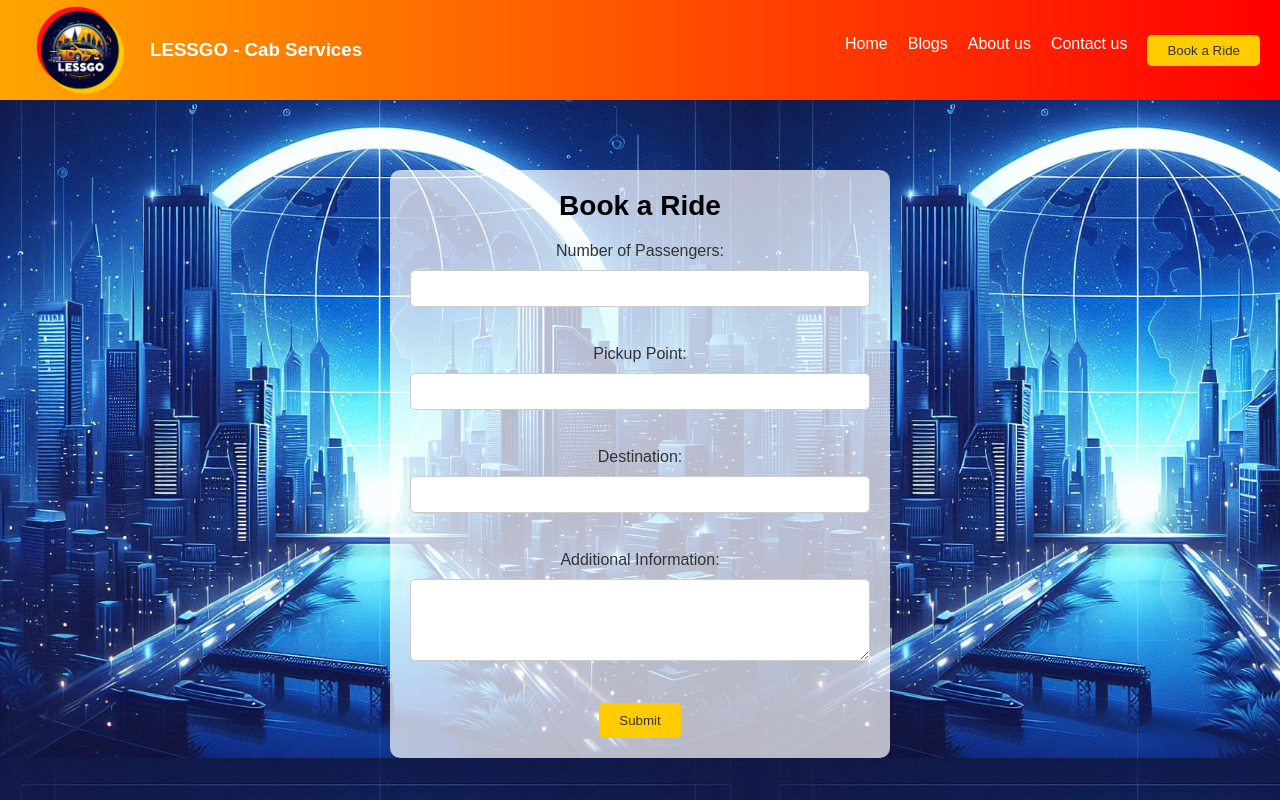
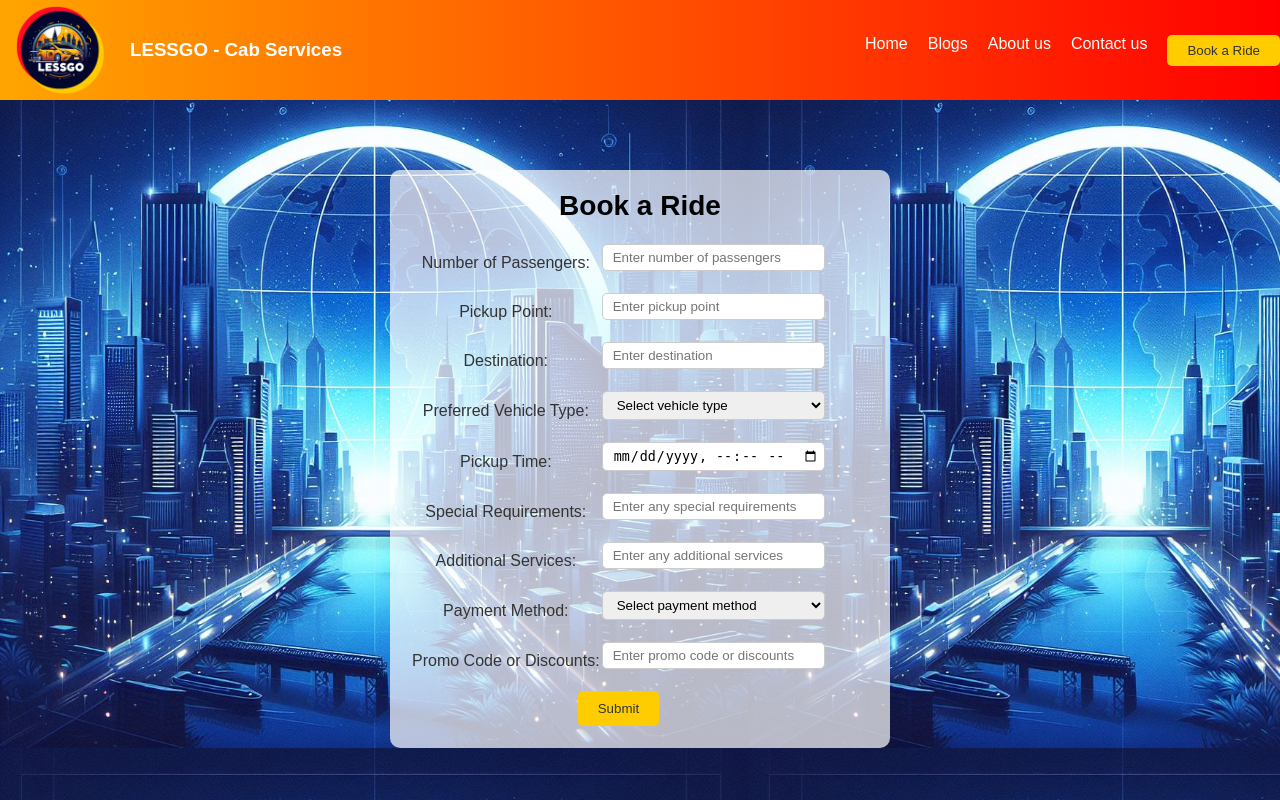
Before and after one commit to LESSGOcab/LESSGOcab.github.io, a PHP site: page /booking.html in a window 1280 px wide. Run offline with PHP 8.4, Linux system fonts and the light colour scheme.

Commit message:
modified booking.html

```diff
--- a/booking.html
+++ b/booking.html
@@ -6,6 +6,7 @@
     <title>LESSGO - Book a Ride</title>
     <link rel="stylesheet" href="common.css">
     <link rel="stylesheet" href="style2.css">
+    <script src="validatForm.js" defer></script>
     <script src="script.js" defer></script> <!-- Linking the JavaScript file -->
 </head>
 <body>
@@ -30,19 +31,62 @@
         <section>
             <h1>Book a Ride</h1>
             <form action="submit_booking.php" method="post"> <!-- Replace "submit_booking.php" with your form handling script -->
-                <label for="numPassengers">Number of Passengers:</label>
-                <input type="number" id="numPassengers" name="numPassengers" required><br><br>
-
-                <label for="pickupPoint">Pickup Point:</label>
-                <input type="text" id="pickupPoint" name="pickupPoint" required><br><br>
-
-                <label for="destination">Destination:</label>
-                <input type="text" id="destination" name="destination" required><br><br>
-
-                <label for="additionalInfo">Additional Information:</label>
-                <textarea id="additionalInfo" name="additionalInfo" rows="4" cols="50"></textarea><br><br>
-
-                <input type="submit" value="Submit">
+                <table>
+                    <tr>
+                        <td><label for="numPassengers">Number of Passengers:</label></td>
+                        <td><input type="number" id="numPassengers" name="numPassengers" placeholder="Enter number of passengers" required></td>
+                    </tr>
+                    <tr>
+                        <td><label for="pickupPoint">Pickup Point:</label></td>
+                        <td><input type="text" id="pickupPoint" name="pickupPoint" placeholder="Enter pickup point" required></td>
+                    </tr>
+                    <tr>
+                        <td><label for="destination">Destination:</label></td>
+                        <td><input type="text" id="destination" name="destination" placeholder="Enter destination" required></td>
+                    </tr>
+                    <tr>
+                        <td><label for="preferredVehicleType">Preferred Vehicle Type:</label></td>
+                        <td>
+                            <select id="preferredVehicleType" name="preferredVehicleType" required>
+                                <option disabled selected value="">Select vehicle type</option>
+                                <option value="sedan">Sedan</option>
+                                <option value="SUV">SUV</option>
+                                <option value="van">Auto</option>
+                                <option value="van">Traveller</option>
+                            </select>
+                        </td>
+                    </tr>
+                    <tr>
+                        <td><label for="pickupTime">Pickup Time:</label></td>
+                        <td><input type="datetime-local" id="pickupTime" name="pickupTime" required></td>
+                    </tr>
+                    <tr>
+                        <td><label for="specialRequirements">Special Requirements:</label></td>
+                        <td><input type="text" id="specialRequirements" name="specialRequirements" placeholder="Enter any special requirements"></td>
+                    </tr>
+                    <tr>
+                        <td><label for="additionalServices">Additional Services:</label></td>
+                        <td><input type="text" id="additionalServices" name="additionalServices" placeholder="Enter any additional services"></td>
+                    </tr>
+                    <tr>
+                        <td><label for="paymentMethod">Payment Method:</label></td>
+                        <td>
+                            <select id="paymentMethod" name="paymentMethod" required>
+                                <option disabled selected value="">Select payment method</option>
+                                <option value="cash">Cash</option>
+                                <option value="card">Credit/Debit Card</option>
+                                <option value="mobile">Mobile Payment</option>
+                            </select>
+                        </td>
+                    </tr>
+                    <tr>
+                        <td><label for="promoCode">Promo Code or Discounts:</label></td>
+                        <td><input type="text" id="promoCode" name="promoCode" placeholder="Enter promo code or discounts"></td>
+                    </tr>
+                    <tr>
+                        <td colspan="2"><input type="submit" value="Submit"></td>
+                    </tr>
+                </table>
             </form>
         </section>
     </main>
--- a/style2.css
+++ b/style2.css
@@ -1,3 +1,41 @@
+/* Common styles */
+body {
+    font-family: Arial, sans-serif;
+    margin: 0;
+    padding: 0;
+}
+
+/* Header styles */
+header {
+    background-color: #333;
+    color: #fff;
+    padding: 20px 0;
+}
+
+#brand {
+    display: flex;
+    align-items: center;
+}
+
+#brand img {
+    margin-right: 10px;
+}
+
+nav ul {
+    list-style-type: none;
+    margin: 0;
+    padding: 0;
+}
+
+nav ul li {
+    display: inline;
+    margin-right: 20px;
+}
+
+nav ul li a {
+    text-decoration: none;
+    color: #fff;
+}
 
 /* Booking Form styles */
 section {
@@ -24,13 +62,17 @@ label {
 
 input[type="text"],
 input[type="number"],
-textarea {
-    width: 100%;
-    padding: 10px;
+textarea,
+select,
+input[type="datetime-local"] {
+    width: 100%; /* Adjusted width for all input elements */
+    padding: 5px;
     margin-bottom: 20px; /* Increased bottom margin */
     border: 1px solid #ccc;
     border-radius: 5px;
     box-sizing: border-box;
+    /* Uniform padding for placeholders */
+    padding-left: 10px;
 }
 
 input[type="submit"] {
--- /dev/null
+++ b/validatForm.js
@@ -0,0 +1,45 @@
+// Function to validate the form
+function validateForm() {
+    var numPassengers = document.getElementById('numPassengers').value;
+    var pickupPoint = document.getElementById('pickupPoint').value;
+    var destination = document.getElementById('destination').value;
+    var pickupTime = document.getElementById('pickupTime').value;
+    var specialRequirements = document.getElementById('specialRequirements').value;
+    var additionalServices = document.getElementById('additionalServices').value;
+    var promoCode = document.getElementById('promoCode').value;
+
+    // Validate number of passengers
+    if (numPassengers <= 0 || numPassengers > 7) {
+        alert("Please enter a valid number of passengers (maximum 7).");
+        return false;
+    }
+
+    // Validate pickup point
+    if (pickupPoint.trim() === "") {
+        alert("Please enter a pickup point.");
+        return false;
+    }
+
+    // Validate destination
+    if (destination.trim() === "") {
+        alert("Please enter a destination.");
+        return false;
+    }
+
+    // Validate pickup time
+    if (pickupTime.trim() === "") {
+        alert("Please enter a pickup time.");
+        return false;
+    }
+
+    // If all validations pass, return true
+    return true;
+}
+
+// Add event listener to the form submit event
+document.querySelector("form").addEventListener("submit", function(event) {
+    // Prevent the form from submitting if validation fails
+    if (!validateForm()) {
+        event.preventDefault();
+    }
+});
```
Also changed, not shown: script.js (line endings or trailing spaces).
